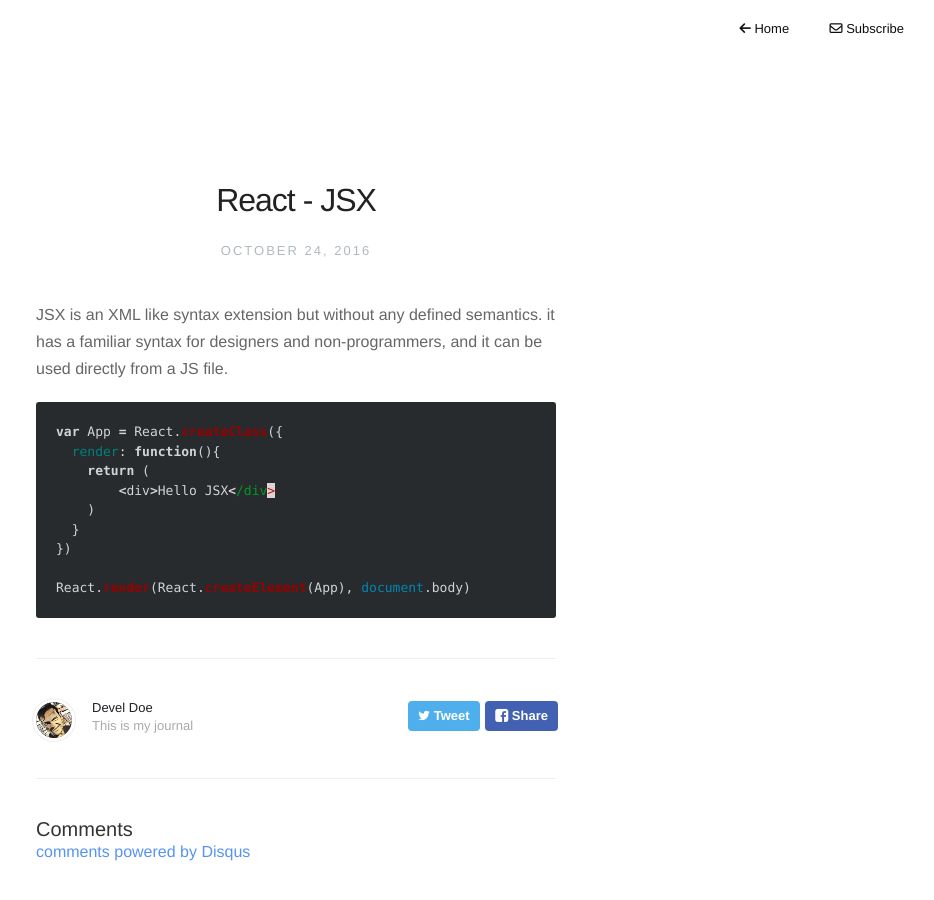
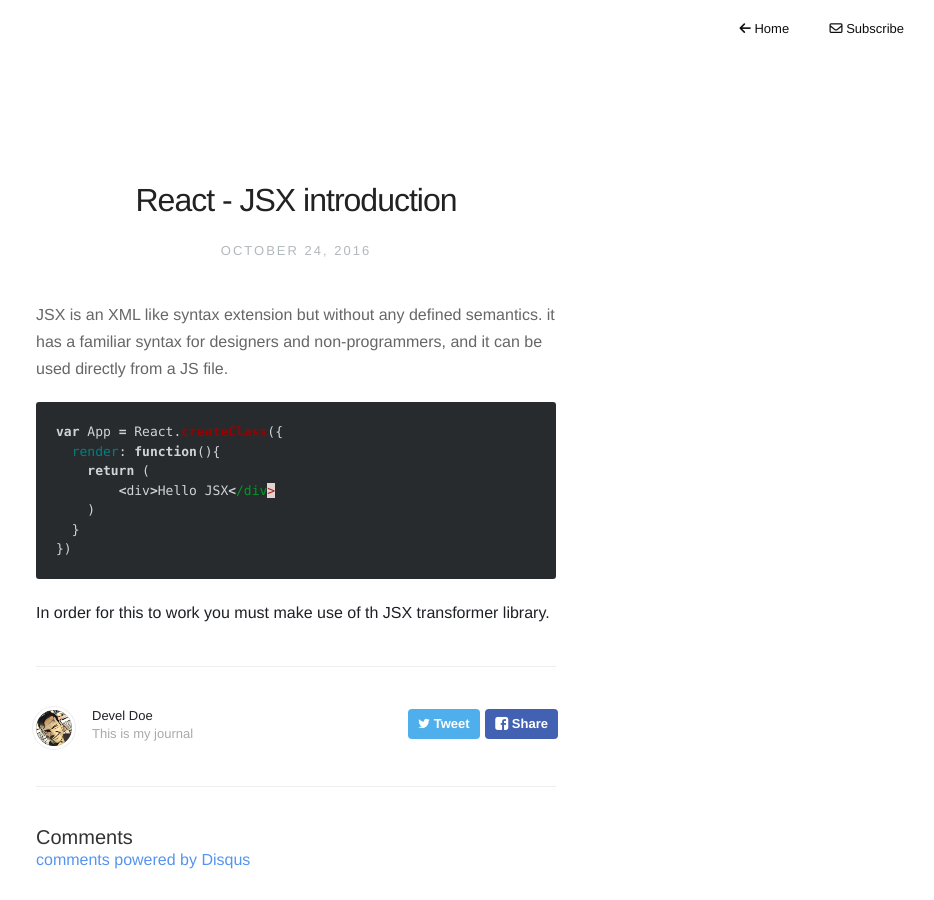
Before and after one commit to develdoe/develdoe.github.io, a Jekyll site: the page built from _posts/2016-10-24-react-jsx.md, in a window 1280 px wide. Shown: the whole page, without its empty margins (344-1278 px from the left). Built offline with Jekyll 4.4.1, drawn with Linux system fonts in a browser that asks for light colours; nearby versions of some CDN libraries; comment, search, counter and statistics services are not loaded.

Commit message:
Updated 2016-10-24-react-jsx.md

````diff
--- a/_posts/2016-10-24-react-jsx.md
+++ b/_posts/2016-10-24-react-jsx.md
@@ -1,7 +1,7 @@
 ---
 date: '2016-10-24 11:14 +0200'
 published: true
-title: React - JSX
+title: React - JSX introduction
 ---
 JSX is an XML like syntax extension but without any defined semantics. it has a familiar syntax for designers and non-programmers, and it can be used directly from a JS file.
 
@@ -13,6 +13,6 @@ var App = React.createClass({
     )
   }
 })
+```
 
-React.render(React.createElement(App), document.body)
-```
+**In order for this to work you must make use of th JSX transformer library.**
````
